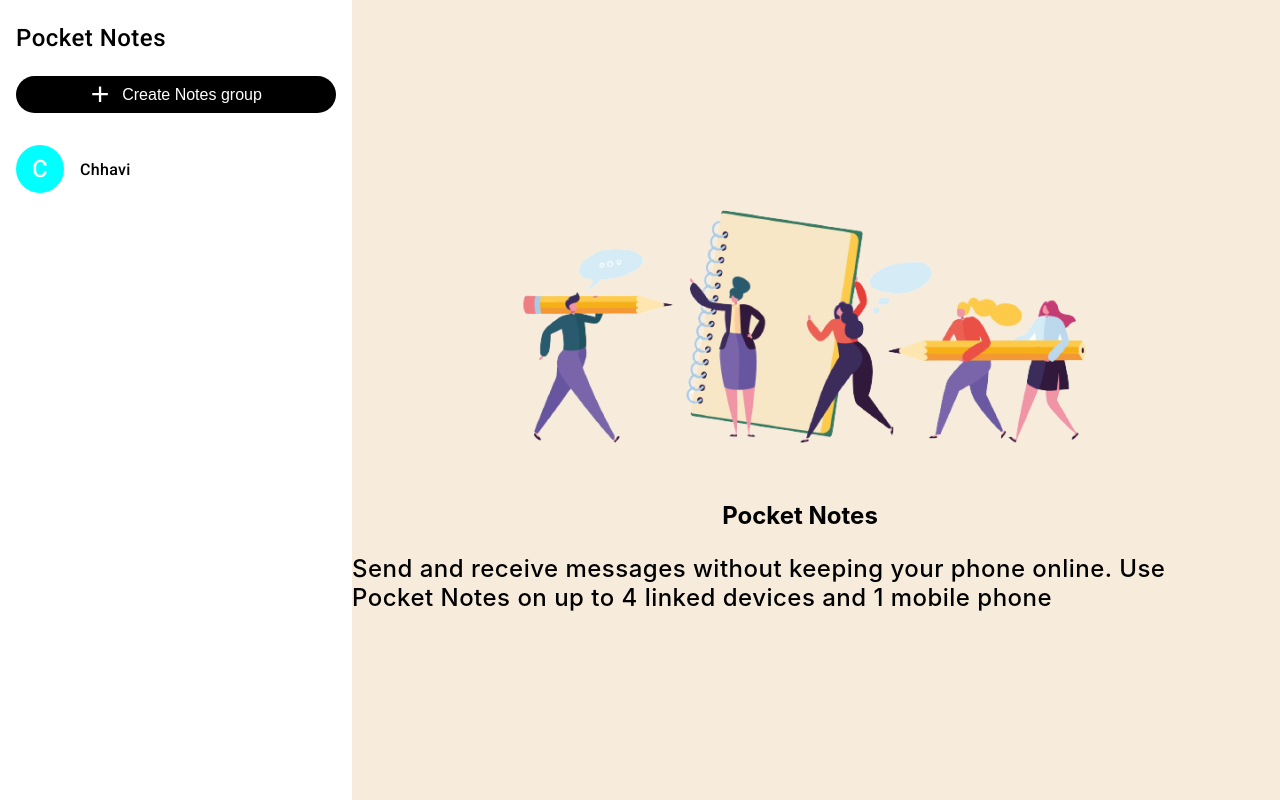
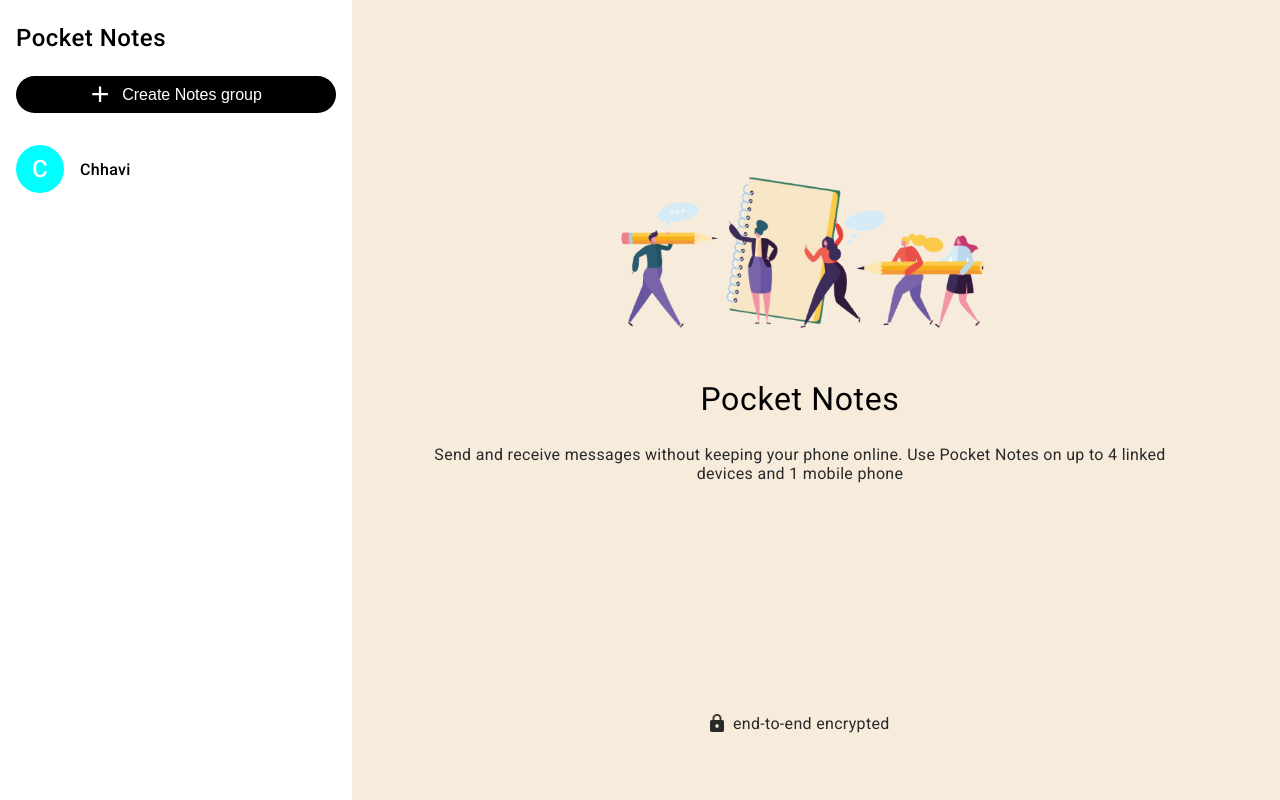
Before and after one commit to chhavey/notesapp, a React (Create React App) app: page / in a window 1280 px wide. Built offline with nearby package versions, Linux system fonts and the light colour scheme; the HTML template or start-up script is replaced by a standard one.

Commit message:
added default home screen

```diff
--- a/public/index.html
+++ b/public/index.html
@@ -14,7 +14,7 @@
       manifest.json provides metadata used when your web app is installed on a
       user's mobile device or desktop. See https://developers.google.com/web/fundamentals/web-app-manifest/
     -->
-    <link rel="manifest" href="%PUBLIC_URL%/manifest.json" />
+    <!-- <link rel="manifest" href="%PUBLIC_URL%/manifest.json" /> -->
     <!--
       Notice the use of %PUBLIC_URL% in the tags above.
       It will be replaced with the URL of the `public` folder during the build.
--- a/src/components/Default.jsx
+++ b/src/components/Default.jsx
@@ -1,17 +1,22 @@
 import React from "react";
 import styles from "./default.module.css";
 import notesapp from "../assets/landing-img.png";
+import lock from "../assets/lock.png";
 
 function Default() {
   return (
     <div className={styles.container}>
-      <div>
-        <img src={notesapp} alt="notesapp" />
-        <h2>Pocket Notes</h2>
-        <p>
+      <div className={styles.default}>
+        <img src={notesapp} alt="notesapp" className={styles.img} />
+        <h2 className={styles.heading}>Pocket Notes</h2>
+        <p className={styles.defaultMessage}>
           Send and receive messages without keeping your phone online. Use
           Pocket Notes on up to 4 linked devices and 1 mobile phone
         </p>
+      </div>
+      <div className={styles.encryption}>
+        <img src={lock} alt="lock" className={styles.lock} />
+        &nbsp; end-to-end encrypted
       </div>
     </div>
   );
--- a/src/components/Sidebar.jsx
+++ b/src/components/Sidebar.jsx
@@ -5,8 +5,8 @@ function Sidebar() {
   return (
     <>
       <div className={styles.container}>
-        <p>Pocket Notes</p>
-        <button>
+        <p className={styles.heading}>Pocket Notes</p>
+        <button className={styles.createGroupBtn}>
           <em>+</em> &nbsp; &nbsp;Create Notes group
         </button>
         <ul>
--- a/src/components/default.module.css
+++ b/src/components/default.module.css
@@ -1,7 +1,49 @@
 .container {
   display: flex;
+  flex-direction: column;
   justify-content: center;
   align-items: center;
   width: 70vw;
   height: 100vh;
+  justify-content: space-around;
 }
+.img {
+  width: 55%;
+}
+
+.default {
+  padding: 5rem;
+}
+
+.heading {
+  font-family: "Roboto", sans-serif;
+  font-weight: 400;
+  font-size: 2rem;
+  letter-spacing: 0.02em;
+}
+
+.defaultMessage,
+.encryption {
+  font-family: "Roboto", sans-serif;
+  font-weight: 400;
+  font-size: 1rem;
+  letter-spacing: 0.02em;
+  text-align: center;
+  color: #292929;
+}
+
+.encryption {
+  display: flex;
+  align-items: center;
+  justify-self: flex-end;
+}
+
+.encryption .lock {
+  width: 0.875rem;
+}
+
+@media (max-width: 769px) {
+  .container {
+    display: none;
+  }
+}
--- a/src/components/sidebar.module.css
+++ b/src/components/sidebar.module.css
@@ -8,18 +8,18 @@
   background-color: white;
 }
 
-p {
+.heading {
   font-weight: 500;
   font-size: 1.875rem; /*---responsive---*/
   letter-spacing: 0.02em;
   text-align: left;
 }
-button em {
+.createGroupBtn em {
   font-weight: 400;
   font-size: 2rem;
 }
 
-button {
+.createGroupBtn {
   display: flex;
   justify-content: center;
   align-items: center;
@@ -71,10 +71,10 @@ ul {
   .container {
     width: 25vw;
   }
-  p {
+  .heading {
     font-size: 1.5rem;
   }
-  button {
+  .createGroupBtn {
     font-size: 1rem;
     padding: 0;
   }
```
Also changed, not shown: src/assets/lock.png (added).
